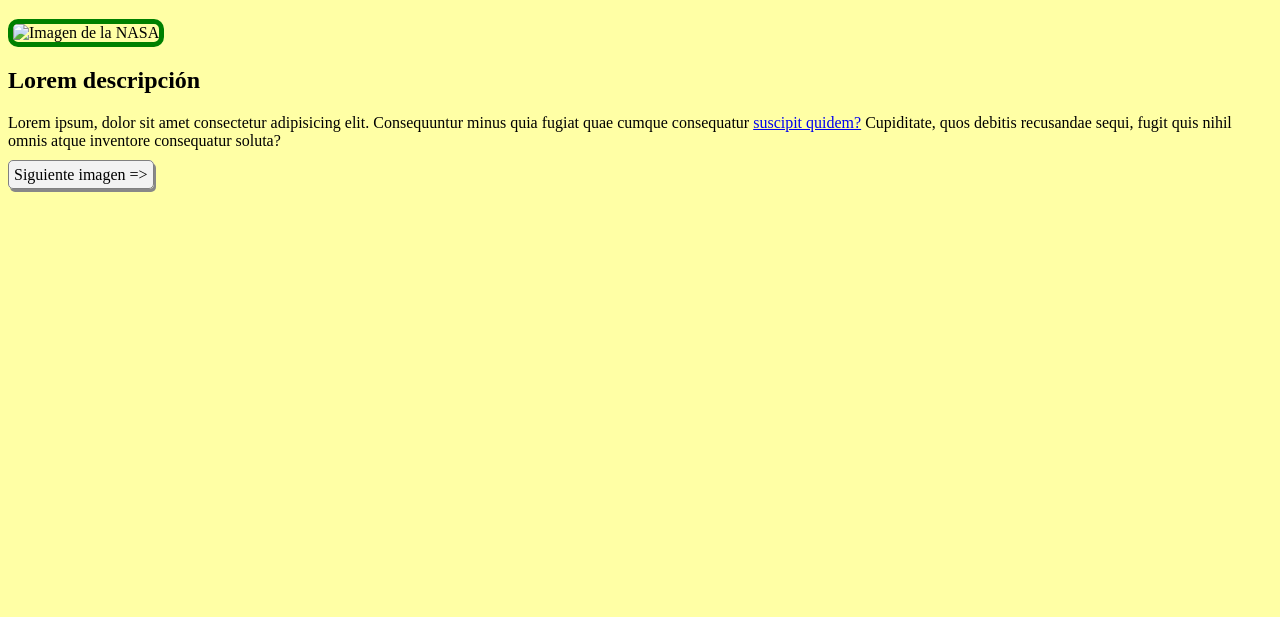
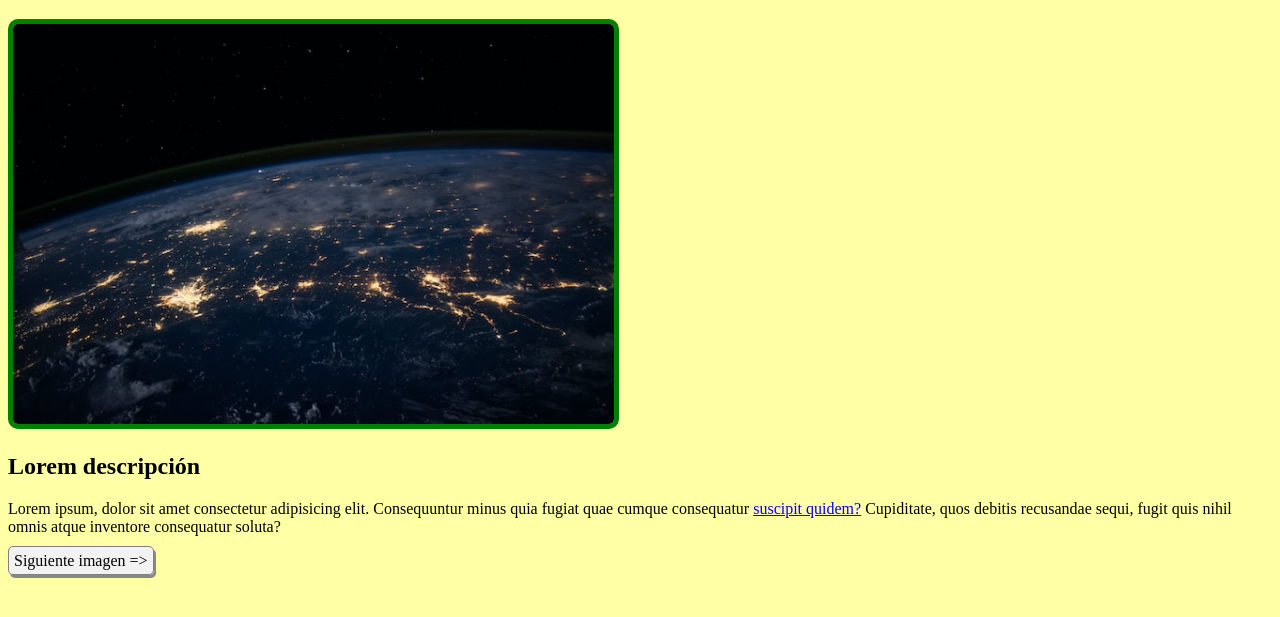
Before and after one commit to bluerune/equipo2jap, a plain HTML site: page page1.html in a window 1280 px wide. Shown: the part 61-678 px from the top of the page. Drawn offline with Linux system fonts and the light colour scheme.

Commit message:
Cambie la direccion de las imagenes con la carpeta nueva

```diff
--- a/page1.html
+++ b/page1.html
@@ -10,7 +10,7 @@
 
 <body>
     <h1>Galería de la Tecnología</h1>
-    <img src="img1.jpg" alt="Imagen de la NASA" class="image"/>
+    <img src="img/img1.jpg" alt="Imagen de la NASA" class="image"/>
     <h2>Lorem descripción</h2>
     <p>Lorem ipsum, dolor sit amet consectetur adipisicing elit. Consequuntur minus quia fugiat quae cumque consequatur
         <a href="page2.html">suscipit quidem?</a> Cupiditate, quos debitis recusandae sequi, fugit quis nihil omnis atque inventore consequatur
```
Also changed, not shown: page2.html (+1 -1 lines).
